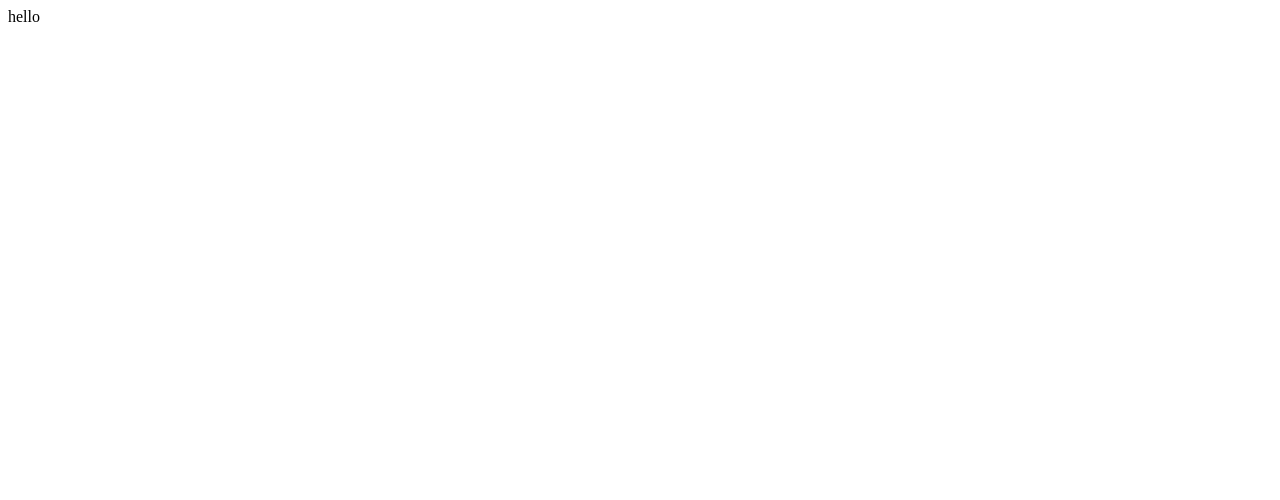
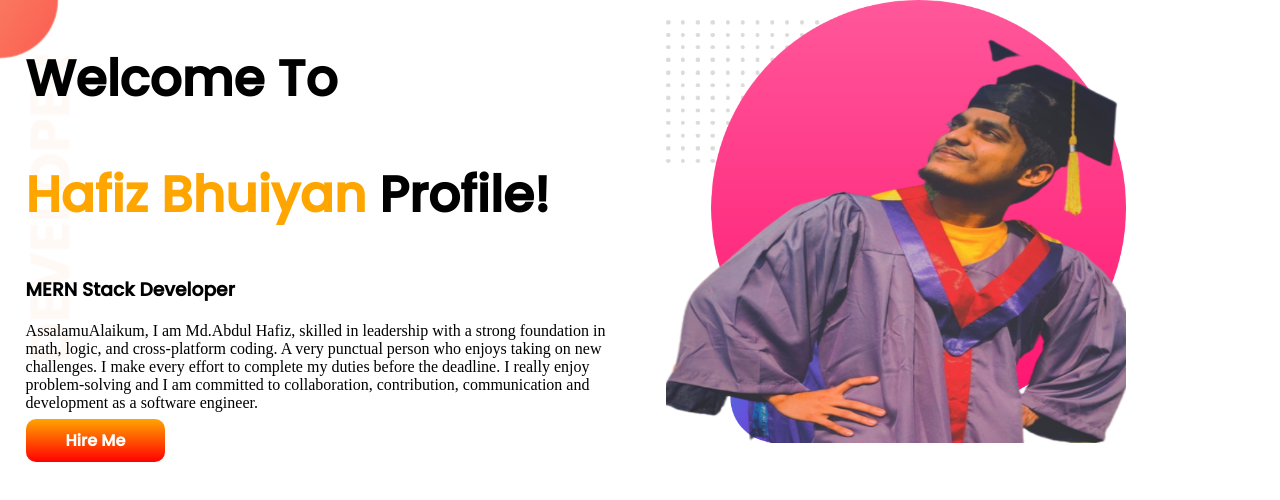
Before and after one commit to MdHafizBhuiyan/Personal-protfolio, a plain HTML site: page index.html in a window 1280 px wide. Drawn offline with Linux system fonts and the light colour scheme.

Commit message:
top-banner

```diff
--- a/index.html
+++ b/index.html
@@ -1,12 +1,40 @@
 <!DOCTYPE html>
 <html lang="en">
-<head>
-  <meta charset="UTF-8">
-  <meta http-equiv="X-UA-Compatible" content="IE=edge">
-  <meta name="viewport" content="width=device-width, initial-scale=1.0">
-  <title>Protpolio</title>
-</head>
-<body>
-  hello
-</body>
+  <head>
+    <meta charset="UTF-8" />
+    <meta http-equiv="X-UA-Compatible" content="IE=edge" />
+    <meta name="viewport" content="width=device-width, initial-scale=1.0" />
+    <title>Protpolio</title>
+    <link rel="preconnect" href="https://fonts.googleapis.com" />
+    <link rel="preconnect" href="https://fonts.gstatic.com" crossorigin />
+    <link
+      href="https://fonts.googleapis.com/css2?family=Noto+Serif&family=Poppins:wght@400;500&display=swap"
+      rel="stylesheet"
+    />
+    <link rel="stylesheet" href="style.css" />
+  </head>
+  <body>
+    <section class="top-banner">
+      <div class="half-width">
+        <h1>Welcome To</h1>
+        <h1><span class="color-orange">Hafiz Bhuiyan</span> Profile!</h1>
+        <h3>MERN Stack Developer</h3>
+        <p>
+          AssalamuAlaikum, I am Md.Abdul Hafiz, skilled in leadership with a
+          strong foundation in math, logic, and cross-platform coding. A very
+          punctual person who enjoys taking on new challenges. I make every
+          effort to complete my duties before the deadline. I really enjoy
+          problem-solving and I am committed to collaboration, contribution,
+          communication and development as a software engineer.
+        </p>
+        <a
+          class="link-button"
+          target="_blank"
+          href="https://www.linkedin.com/in/md-abdul-hafiz-a46ba6251/"
+          >Hire Me</a
+        >
+      </div>
+      <div class="half-width"><img src="showoff/my-bg2.png" alt="" /></div>
+    </section>
+  </body>
 </html>
--- a/style.css
+++ b/style.css
@@ -0,0 +1,36 @@
+body{
+  font-family: 'Noto Serif', serif;
+font-family: 'Poppins', sans-serif;
+margin:0;
+}
+h1{
+  font-size: 50px;
+}
+p{
+  font-family: bold;
+}
+.color-orange{
+  color:orange;
+}
+section{
+  display:flex;
+}
+.half-width{
+  width:50%;
+  padding-left: 2%;
+}
+.half-width img{
+  width:75%;
+}
+.link-button{
+  text-decoration: none;
+  padding:10px 40px;
+  font-weight: 700;
+  border-radius: 10px;
+  background-image: linear-gradient(orange, red);
+  color:white;
+}
+.top-banner{
+  background-image: url(images/top-banner.png);
+  background-repeat: no-repeat;
+}
```
Also changed, not shown: images/dream-bg.png (added), images/exp-bg.png (added), images/my-bg.png (added), images/my-bg2.png (added), images/top-banner.png (added), showOff/hafiz.jpg (added), showOff/hafiz2.jpg (added), showOff/hafiz3.jpg (added), showOff/hafiz4.jpg (added), showOff/hafiz5.jpg (added), showOff/my-bg2.png (added).
